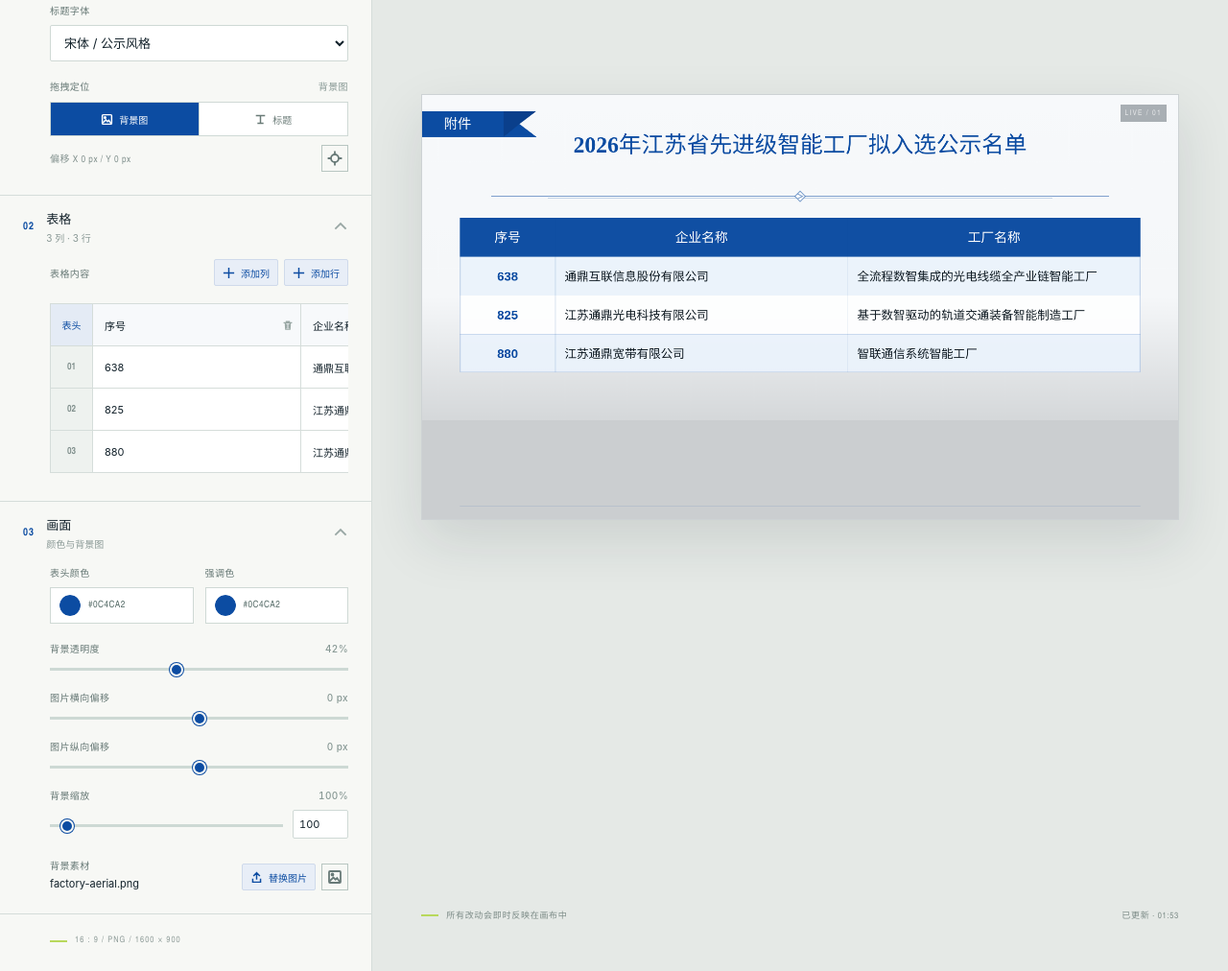
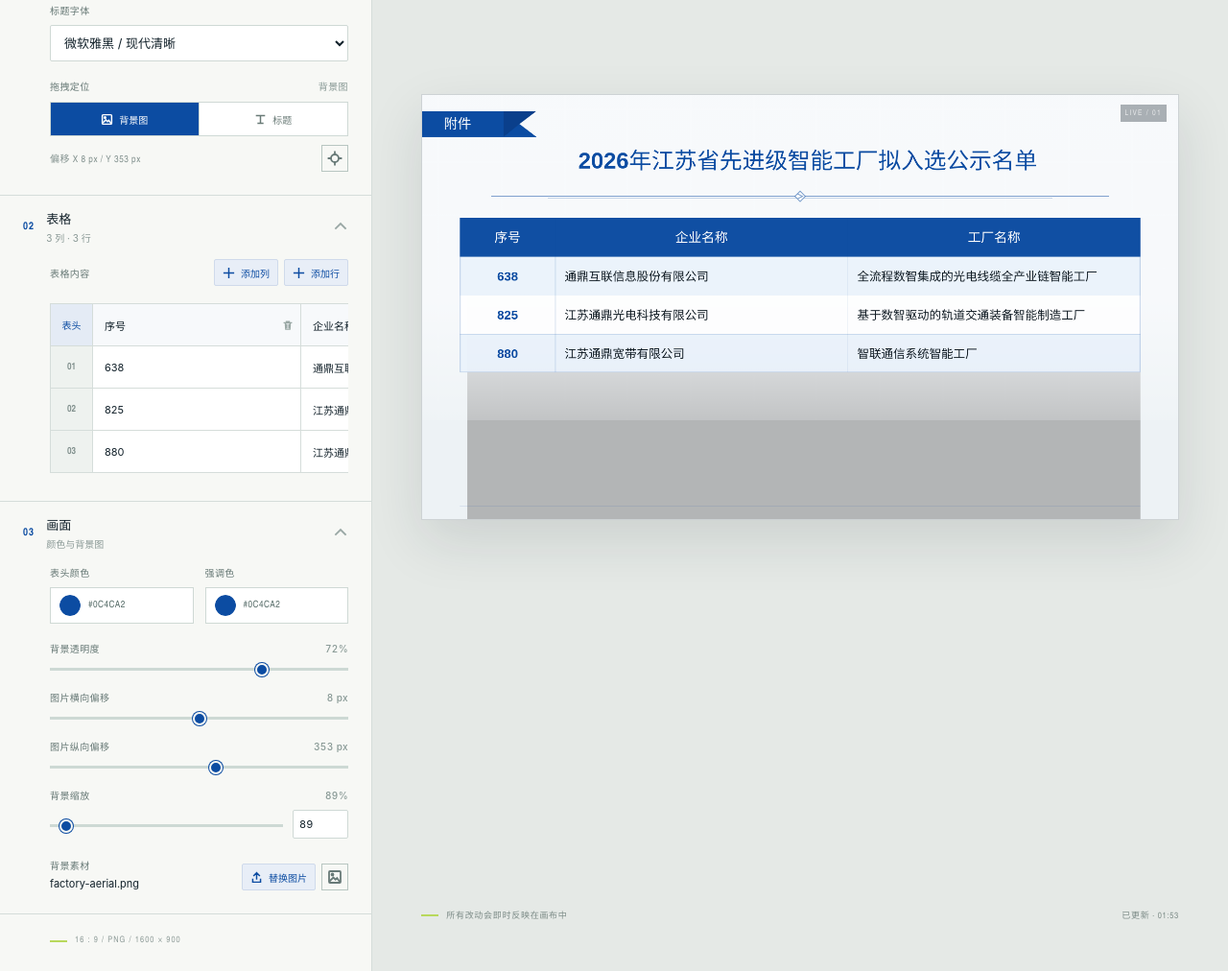
Before and after one commit to 851682852/table-poster-studio, a plain HTML site: page index.html in a window 1280 px wide. Shown: the part 488-1500 px from the top of the page at 96% size. Drawn offline with Linux system fonts and the light colour scheme.

Commit message:
Update poster defaults and branding

```diff
--- a/app.js
+++ b/app.js
@@ -10,15 +10,15 @@
     badgeText: "附件",
     titleText: "2026年江苏省先进级智能工厂拟入选公示名单",
     titleSize: 48,
-    titleFont: "songti",
-    titlePositionX: 800,
-    titlePositionY: 86,
+    titleFont: "yahei",
+    titlePositionX: 816,
+    titlePositionY: 119,
     headerColor: "#0c4ca2",
     accentColor: "#0c4ca2",
-    imageOpacity: 42,
-    backgroundOffsetX: 0,
-    backgroundOffsetY: 0,
-    backgroundScale: 100,
+    imageOpacity: 72,
+    backgroundOffsetX: 8,
+    backgroundOffsetY: 353,
+    backgroundScale: 89,
     positionTarget: "background",
     backgroundSrc: defaultBackground,
     backgroundName: "factory-aerial.png",
@@ -198,8 +198,8 @@
       state.backgroundSrc = src;
       state.backgroundName = name;
       if (resetPlacement) {
-        state.backgroundOffsetX = 0;
-        state.backgroundOffsetY = 0;
+        state.backgroundOffsetX = defaultState.backgroundOffsetX;
+        state.backgroundOffsetY = defaultState.backgroundOffsetY;
         state.backgroundScale = defaultState.backgroundScale;
       }
       updateOutputs();
@@ -604,8 +604,8 @@
         state.titlePositionX = defaultState.titlePositionX;
         state.titlePositionY = defaultState.titlePositionY;
       } else {
-        state.backgroundOffsetX = 0;
-        state.backgroundOffsetY = 0;
+        state.backgroundOffsetX = defaultState.backgroundOffsetX;
+        state.backgroundOffsetY = defaultState.backgroundOffsetY;
       }
       updateOutputs();
       renderPoster();
--- a/index.html
+++ b/index.html
@@ -4,7 +4,7 @@
     <meta charset="UTF-8" />
     <meta name="viewport" content="width=device-width, initial-scale=1.0" />
     <meta name="theme-color" content="#12212a" />
-    <title>表格海报工坊</title>
+    <title>通鼎互联-表格海报工坊</title>
     <link rel="stylesheet" href="./styles.css" />
   </head>
   <body>
@@ -15,7 +15,7 @@
             <span></span><span></span><span></span><span></span>
           </div>
           <div>
-            <div class="brand-name">表格海报工坊</div>
+            <div class="brand-name">通鼎互联-表格海报工坊</div>
             <div class="brand-subtitle">VISUAL TABLE STUDIO</div>
           </div>
         </div>
@@ -64,7 +64,7 @@
                   <span class="field-label">标题字体</span>
                   <select id="titleFont" class="text-input" aria-label="标题字体">
                     <option value="songti">宋体 / 公示风格</option>
-                    <option value="yahei">微软雅黑 / 现代清晰</option>
+                    <option value="yahei" selected>微软雅黑 / 现代清晰</option>
                     <option value="heiti">黑体 / 强调醒目</option>
                     <option value="kaiti">楷体 / 人文柔和</option>
                     <option value="fangsong">仿宋 / 正式文书</option>
@@ -81,7 +81,7 @@
                     </button>
                   </div>
                   <div class="position-readout">
-                    <span id="positionReadout">横向 50% / 纵向 68%</span>
+                    <span id="positionReadout">偏移 X 8 px / Y 353 px</span>
                     <button class="icon-button compact" type="button" data-action="reset-position" title="重置当前对象位置" aria-label="重置当前对象位置">
                       <span class="button-icon" data-icon="crosshair" aria-hidden="true"></span>
                     </button>
@@ -130,22 +130,22 @@
                   </label>
                 </div>
                 <label class="range-field">
-                  <span class="field-label"><span>背景透明度</span><output id="imageOpacityOutput">42%</output></span>
-                  <input id="imageOpacity" type="range" min="0" max="100" value="42" step="1" />
+                  <span class="field-label"><span>背景透明度</span><output id="imageOpacityOutput">72%</output></span>
+                  <input id="imageOpacity" type="range" min="0" max="100" value="72" step="1" />
                 </label>
                 <label class="range-field">
-                  <span class="field-label"><span>图片横向偏移</span><output id="backgroundOffsetXOutput">0 px</output></span>
-                  <input id="backgroundOffsetX" type="range" min="-3000" max="3000" value="0" step="1" />
+                  <span class="field-label"><span>图片横向偏移</span><output id="backgroundOffsetXOutput">8 px</output></span>
+                  <input id="backgroundOffsetX" type="range" min="-3000" max="3000" value="8" step="1" />
                 </label>
                 <label class="range-field">
-                  <span class="field-label"><span>图片纵向偏移</span><output id="backgroundOffsetYOutput">0 px</output></span>
-                  <input id="backgroundOffsetY" type="range" min="-3000" max="3000" value="0" step="1" />
+                  <span class="field-label"><span>图片纵向偏移</span><output id="backgroundOffsetYOutput">353 px</output></span>
+                  <input id="backgroundOffsetY" type="range" min="-3000" max="3000" value="353" step="1" />
                 </label>
                 <label class="range-field">
-                  <span class="field-label"><span>背景缩放</span><output id="backgroundScaleOutput">100%</output></span>
+                  <span class="field-label"><span>背景缩放</span><output id="backgroundScaleOutput">89%</output></span>
                   <div class="range-with-number">
-                    <input id="backgroundScale" type="range" min="1" max="2000" value="100" step="1" />
-                    <input id="backgroundScaleNumber" class="number-input" type="number" min="1" max="2000" value="100" step="1" aria-label="背景缩放数值" />
+                    <input id="backgroundScale" type="range" min="1" max="2000" value="89" step="1" />
+                    <input id="backgroundScaleNumber" class="number-input" type="number" min="1" max="2000" value="89" step="1" aria-label="背景缩放数值" />
                   </div>
                 </label>
                 <div class="asset-field">
```
